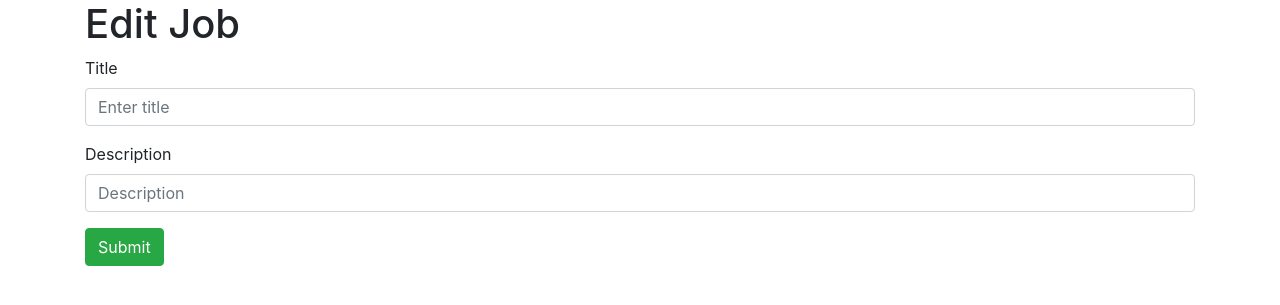
After one commit to iamjonathanpumares/materia-poo, a PHP site: template views/jobs/edit.twig in a window 1280 px wide. The commit adds this page. Shown: the top 305 px of the page. Run offline with PHP 8.4, Linux system fonts and the light colour scheme; the template is opened without the code that fills it, so the values that code supplies are empty; some libraries are stand-ins or nearby versions.

Commit message:
Se hizo el U del CRUD.

```diff
--- /dev/null
+++ b/views/jobs/edit.twig
@@ -0,0 +1,16 @@
+{% extends "base.twig" %}
+
+{% block content %}
+  <h1>Edit Job</h1>
+  <form action="" method="POST">
+    <div class="form-group">
+      <label for="id_title">Title</label>
+      <input type="text" value="{{ job.title }}" required name="title" class="form-control" id="id_title" placeholder="Enter title">
+    </div>
+    <div class="form-group">
+      <label for="id_description">Description</label>
+      <input type="text" value="{{ job.description }}" name="description" class="form-control" id="id_description" placeholder="Description">
+    </div>
+    <button type="submit" class="btn btn-success">Submit</button>
+  </form>
+{% endblock %}
--- a/views/jobs/index.twig
+++ b/views/jobs/index.twig
@@ -8,6 +8,7 @@
 			<th>ID</th>
 			<th>Title</th>
 			<th>Description</th>
+			<th>Acciones</th>
 		</thead>
 		<tbody>
 			{% for job in jobs %}
@@ -15,6 +16,7 @@
 					<td>{{ job.id }}</td>
 					<td>{{ job.title }}</td>
 					<td>{{ job.description }}</td>
+					<td><a href="/jobs/{{ job.id }}/edit" class="btn btn-primary">Editar</a></td>
 				</tr>
 			{% endfor %}
 		</tbody>
```
Also changed, not shown: public/index.php (+12 -0 lines), src/Controllers/JobController.php (+20 -0 lines), README.md.
